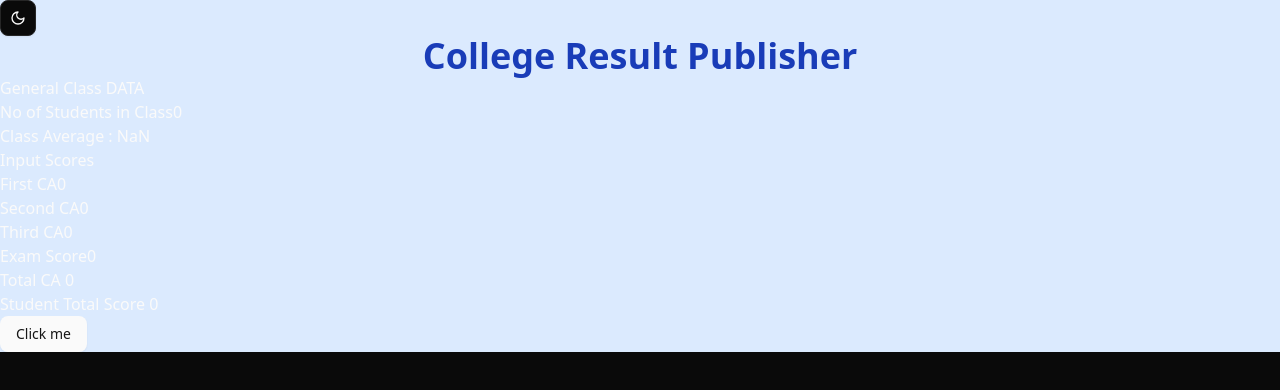
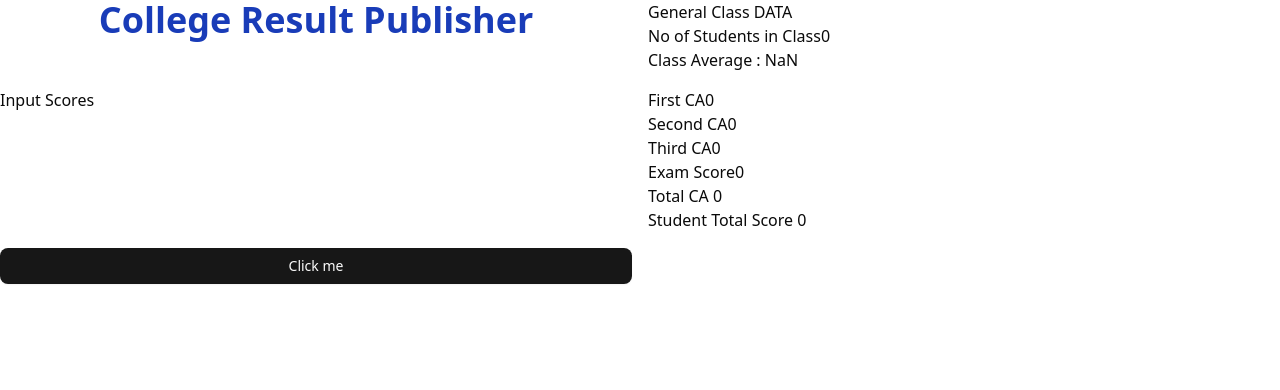
Before and after one commit to mrauthentik/school-result-publisher, a React (Vite) app: page / in a window 1280 px wide. Shown: the top 390 px of the page. Built offline with nearby package versions, Linux system fonts and the light colour scheme.

Commit message:
Refactor Section component layout and remove ThemeProvider

```diff
--- a/src/components/Section.tsx
+++ b/src/components/Section.tsx
@@ -48,9 +48,8 @@ const Section = () => {
     const totalScore = examscore + totalCa
     const classAverage = totalScore / noOfStudent
   return (
-    <div className='bg-blue-100'>
-       <ThemeProvider defaultTheme='dark' storageKey='vite-ui-theme'>
-         {ModeToggle()}
+    <div className='grid gap-4 md:grid-cols-2'>
+
       <h1 className='text-center text-4xl font-bold text-blue-800'>College Result Publisher</h1>
         <form action="">
             <h2>General Class DATA</h2>
@@ -93,7 +92,7 @@ const Section = () => {
        <p>Student Total Score <button>{totalScore}</button></p>
        </form>
        <Button>Click me</Button>
-       </ThemeProvider>
+
     </div>
   )
 }
```
